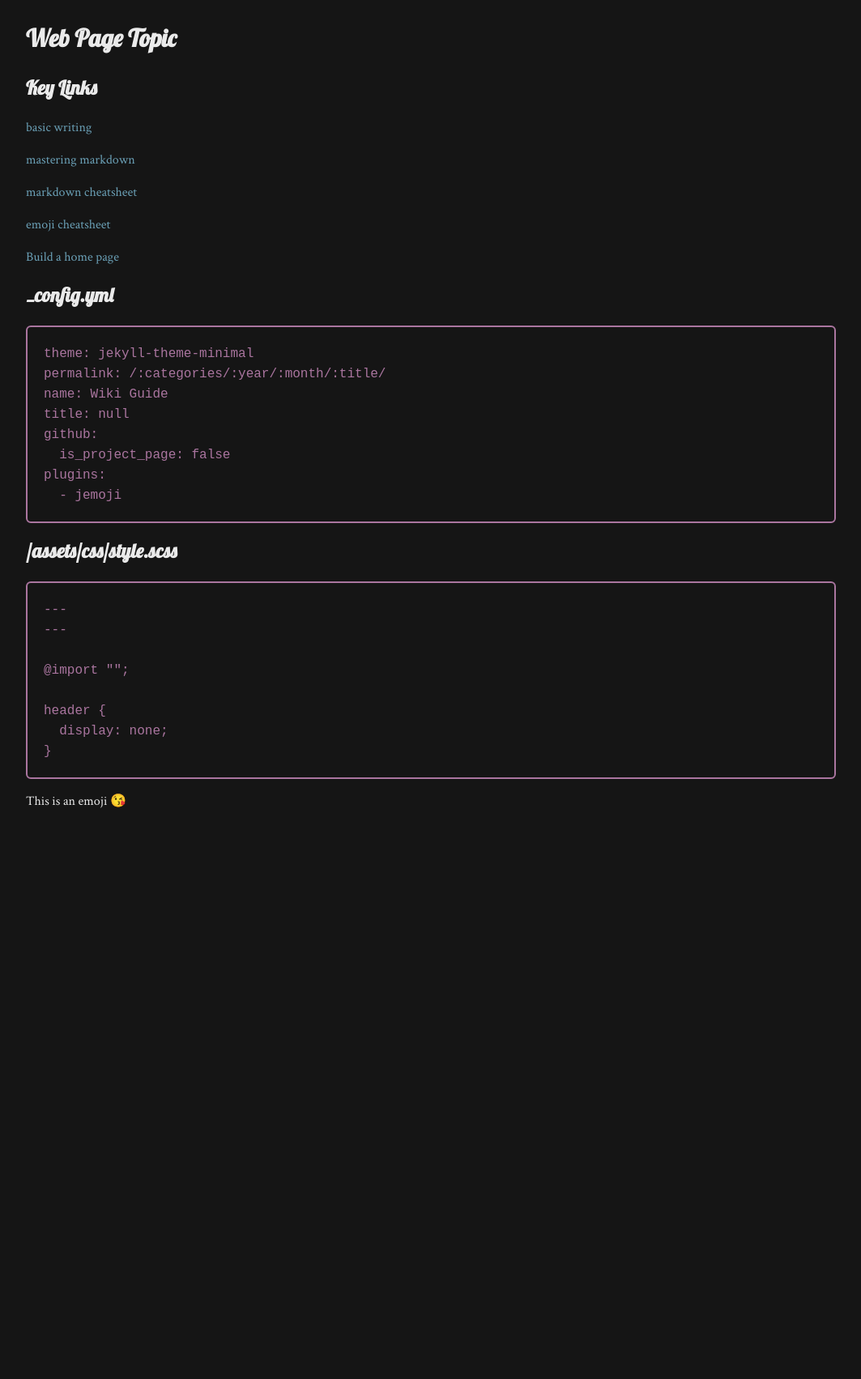
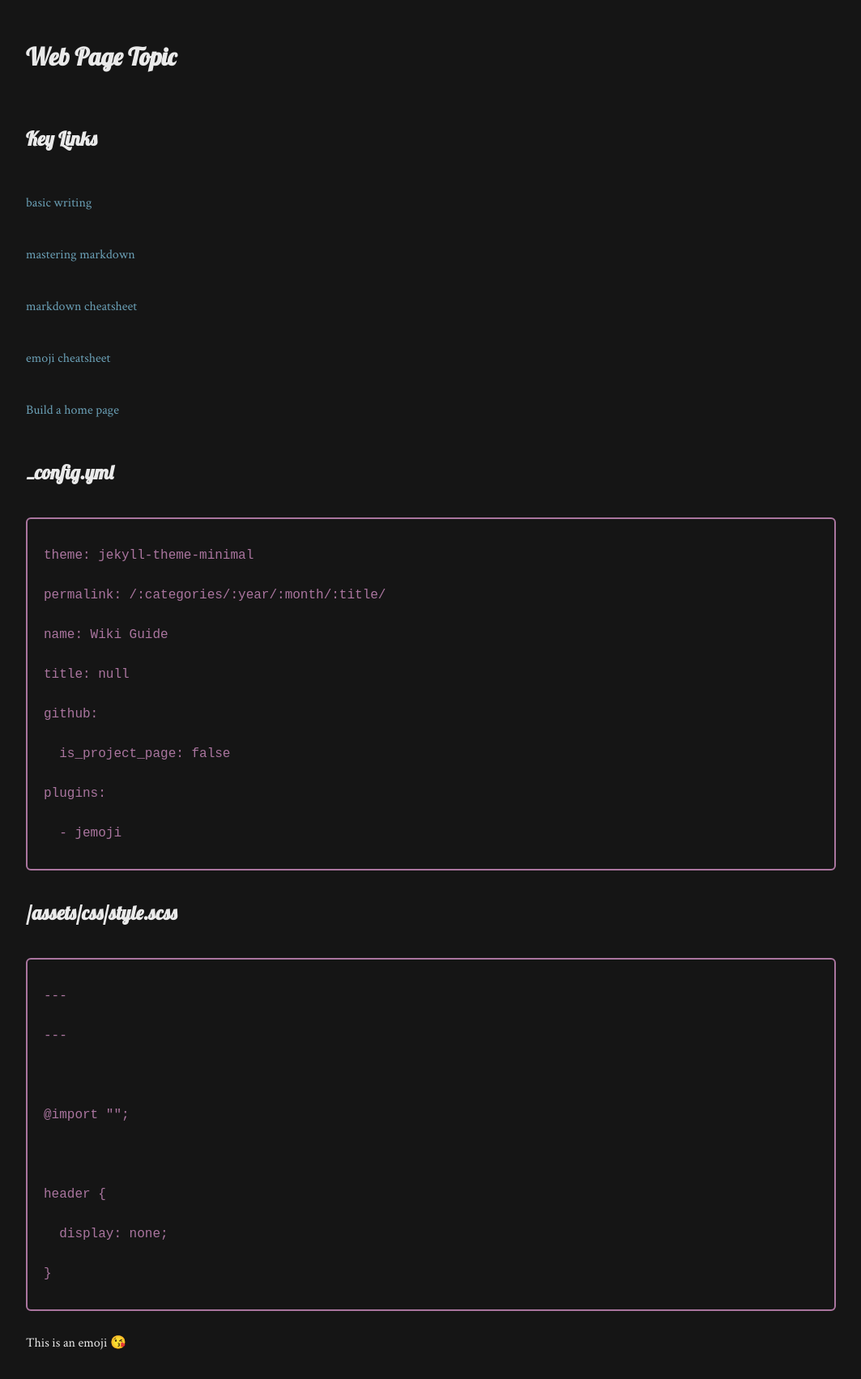
Before and after one commit to profphillips/wikibasics, a Jekyll site: the page built from index.md, in a window 1280 px wide. Shown: the whole page at 81% size, without its empty margins (108-1171 px from the left). Built offline with Jekyll 4.4.1, drawn with Linux system fonts in a browser that asks for light colours; emoji names are drawn with the system emoji font; our own code applies the rules of GitHub Pages for plain Markdown files; before the commit the page ends 1022 px from its top, so only the background shows below that.

Commit message:
Update style.scss

```diff
--- a/assets/css/style.scss
+++ b/assets/css/style.scss
@@ -69,7 +69,7 @@ body {
   font-family: "Crimson Text";
   //font-size: 18px;
   font-size: 16px;
-  line-height: 1.5;
+  line-height: 3;
 }
 
 /*
```
